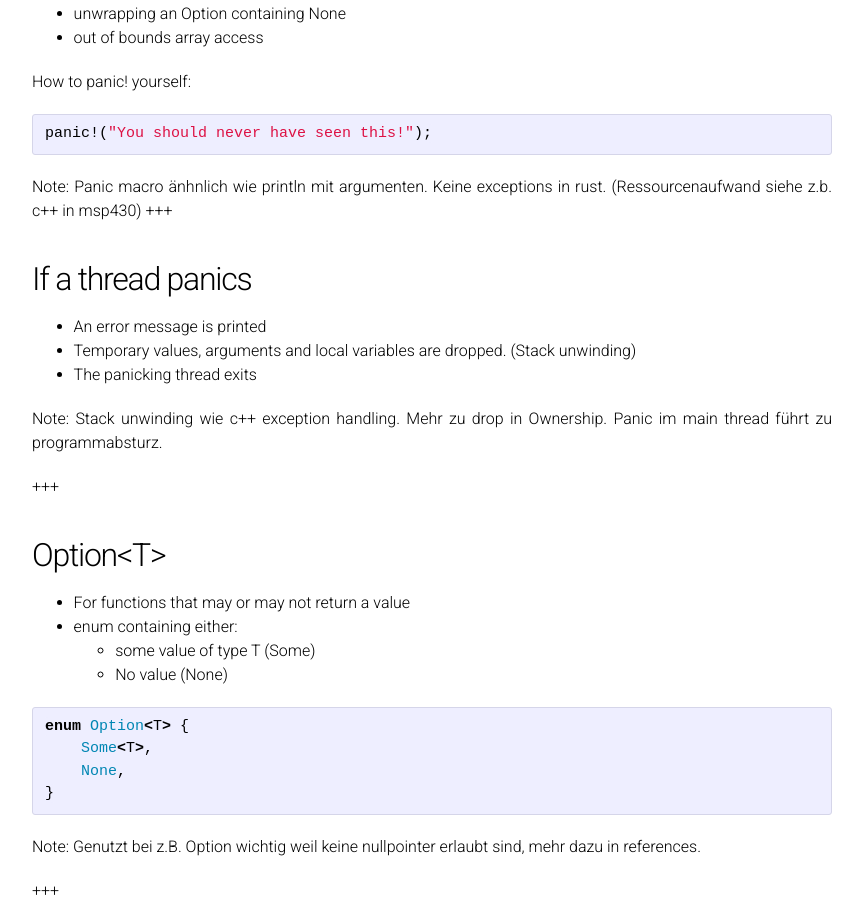
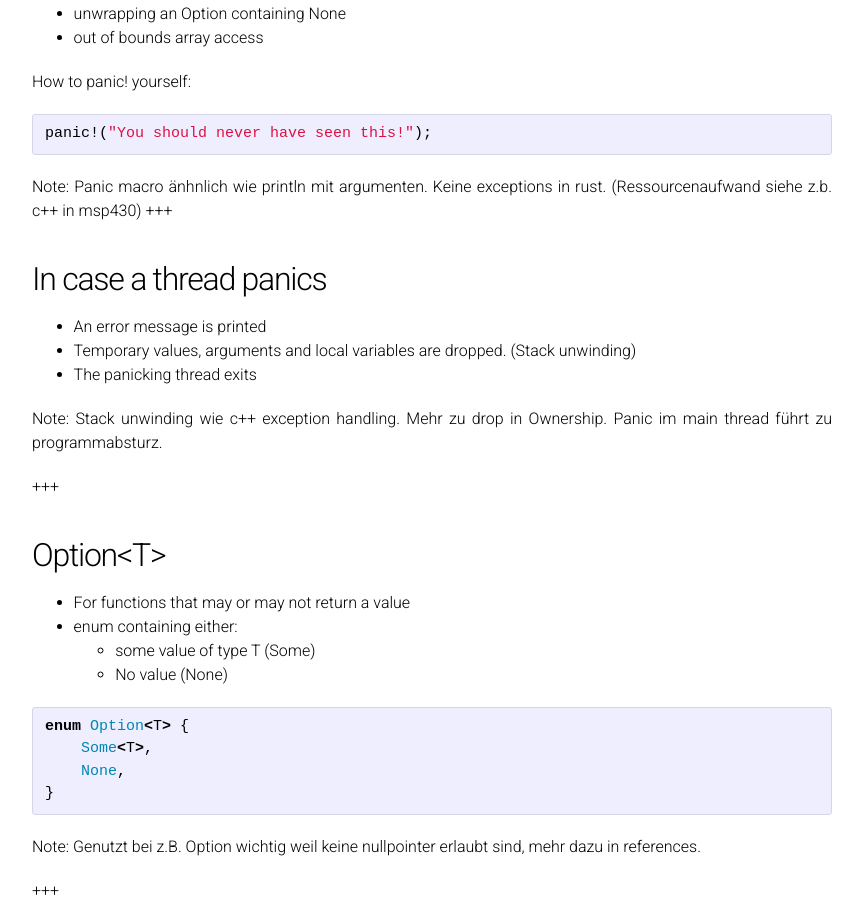
Before and after one commit to matthias-prangl/hsro-inf-kp.github.io, a Jekyll site: the page built from PITCHME.md, in a window 1280 px wide and 900 px high, scrolled down 3734 px. Shown: the whole window, without its empty margins (208-1071 px from the left). Built offline with Jekyll 4.4.1, drawn with Linux system fonts in a browser that asks for light colours; our own code applies the rules of GitHub Pages for plain Markdown files.

Commit message:
Update PITCHME.md

```diff
--- a/PITCHME.md
+++ b/PITCHME.md
@@ -173,7 +173,7 @@ Panic macro änhnlich wie println mit argumenten.
 Keine exceptions in rust. (Ressourcenaufwand siehe z.b. c++ in msp430)
 +++
 
-## If a thread panics
+## In case a thread panics
 
 - An error message is printed
 - Temporary values, arguments and local variables are dropped. (Stack unwinding)
```
